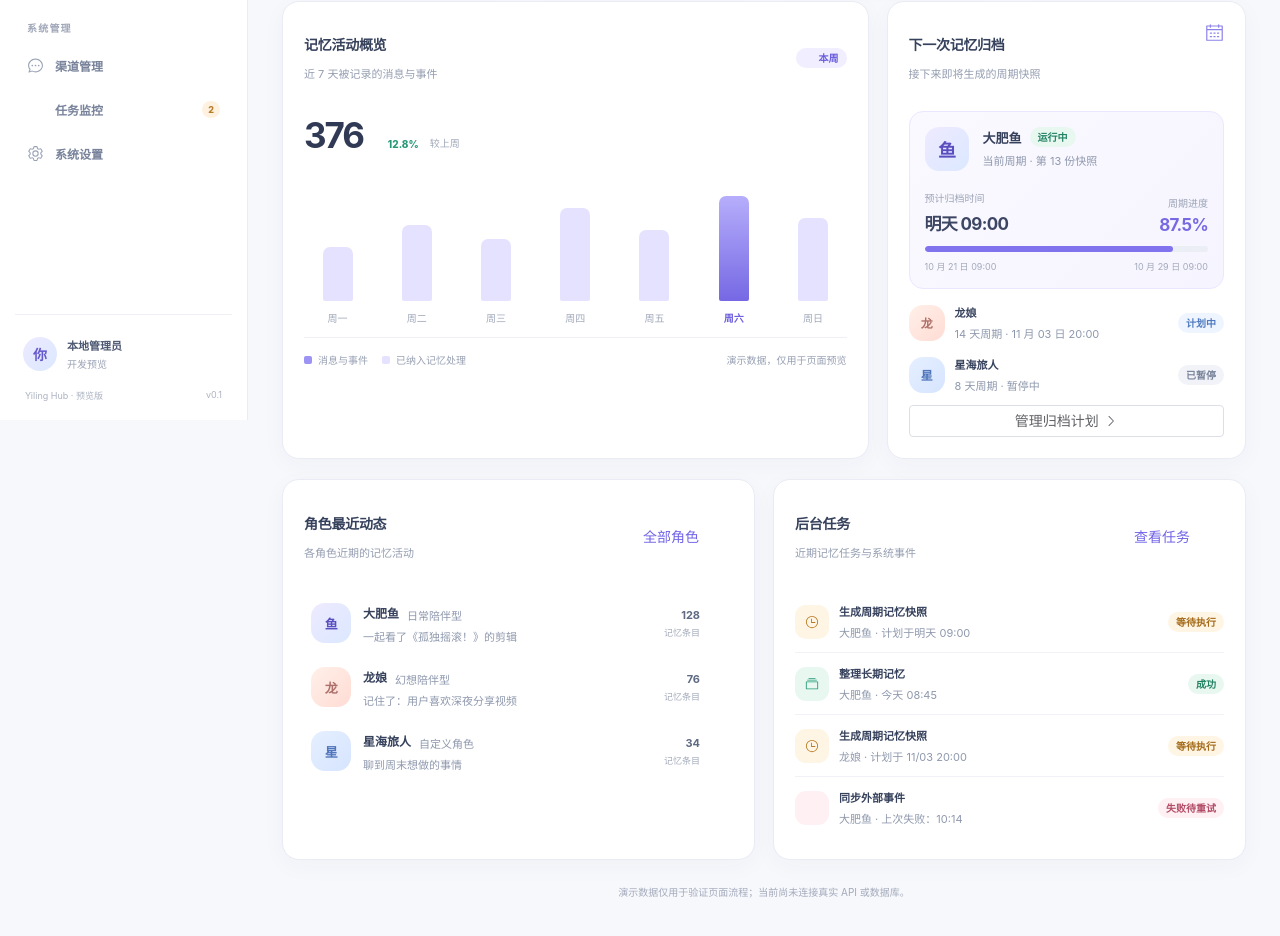
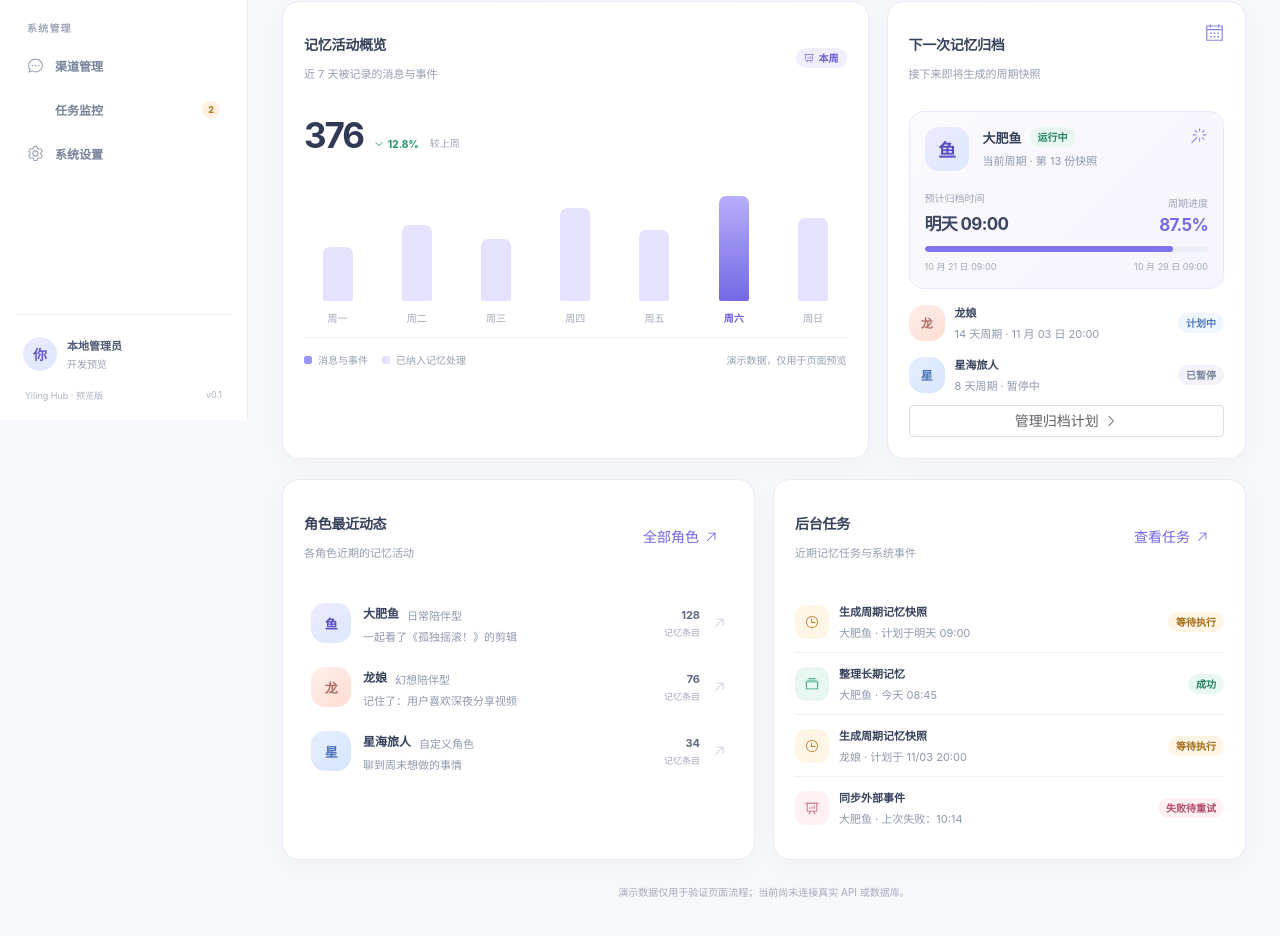
Before and after one commit to is0612/yiling-hub, a Nuxt app: page / in a window 1280 px wide. Shown: the part 380-1316 px from the top of the page. Built offline with nearby package versions, Linux system fonts and the light colour scheme.

Commit message:
修复 Element Plus 图标引用

```diff
--- a/app/pages/index.vue
+++ b/app/pages/index.vue
@@ -1,5 +1,5 @@
 <script setup lang="ts">
-import { Activity, ArrowDownRight, ArrowRight, ArrowUpRight, Brain, Calendar, Clock, Files, Sparkles, User } from "@element-plus/icons-vue";
+import { DataAnalysis, ArrowDown, ArrowRight, TopRight, Cpu, Calendar, Clock, Files, MagicStick, User } from "@element-plus/icons-vue";
 import { ElMessage } from "element-plus";
 import { initialCharacters, initialTasks, initialTimeline } from "~/utils/mock-data";
 
@@ -30,11 +30,11 @@ const taskTone: Record<string, string> = { 成功: "green", 等待执行: "amber
       <section class="surface panel">
         <div class="panel-title-row">
           <SectionTitle title="记忆活动概览" description="近 7 天被记录的消息与事件" />
-          <span class="pill pill-purple"><el-icon><Activity /></el-icon>本周</span>
+          <span class="pill pill-purple"><el-icon><DataAnalysis /></el-icon>本周</span>
         </div>
         <div style="display:flex;align-items:flex-end;gap:11px;margin-top:24px">
           <strong style="font-size:35px;line-height:1;letter-spacing:-.06em;color:#303a55">376</strong>
-          <span style="display:flex;align-items:center;gap:4px;margin-bottom:3px;color:#279877;font-size:10px;font-weight:800"><el-icon><ArrowDownRight /></el-icon>12.8%</span>
+          <span style="display:flex;align-items:center;gap:4px;margin-bottom:3px;color:#279877;font-size:10px;font-weight:800"><el-icon><ArrowDown /></el-icon>12.8%</span>
           <span style="margin-bottom:3px;color:#a0a8b8;font-size:10px">较上周</span>
         </div>
         <div class="week-chart">
@@ -57,7 +57,7 @@ const taskTone: Record<string, string> = { 成功: "green", 等待执行: "amber
               <div class="character-name-row"><span class="character-name" style="font-size:13px">大肥鱼</span><span class="pill pill-green">运行中</span></div>
               <div class="character-alias">当前周期 · 第 13 份快照</div>
             </div>
-            <el-icon style="font-size:18px;color:#948af0"><Sparkles /></el-icon>
+            <el-icon style="font-size:18px;color:#948af0"><MagicStick /></el-icon>
           </div>
           <div class="next-snapshot-stats">
             <div><div class="muted-note">预计归档时间</div><strong>明天 09:00</strong></div>
@@ -77,22 +77,22 @@ const taskTone: Record<string, string> = { 成功: "green", 等待执行: "amber
 
     <div class="panel-grid equal">
       <section class="surface panel">
-        <div class="panel-title-row"><SectionTitle title="角色最近动态" description="各角色近期的记忆活动" /><el-button text type="primary" @click="navigateTo('/characters')">全部角色<el-icon class="el-icon--right"><ArrowUpRight /></el-icon></el-button></div>
+        <div class="panel-title-row"><SectionTitle title="角色最近动态" description="各角色近期的记忆活动" /><el-button text type="primary" @click="navigateTo('/characters')">全部角色<el-icon class="el-icon--right"><TopRight /></el-icon></el-button></div>
         <div class="section-content">
           <NuxtLink v-for="(character, index) in characters" :key="character.id" :to="'/characters/' + character.id" class="activity-row">
             <div class="avatar" :class="'avatar-' + character.avatarTone" style="width:40px;height:40px;font-size:13px">{{ character.avatar }}</div>
             <div class="character-info"><div class="character-name-row"><span class="character-name" style="font-size:12px">{{ character.name }}</span><span class="character-alias">{{ character.alias }}</span></div><div class="character-alias activity-snippet">{{ timeline[index % timeline.length]?.title }}</div></div>
             <div class="activity-count"><strong>{{ character.memoryCount }}</strong><span>记忆条目</span></div>
-            <el-icon class="activity-chevron"><ArrowUpRight /></el-icon>
+            <el-icon class="activity-chevron"><TopRight /></el-icon>
           </NuxtLink>
         </div>
       </section>
 
       <section class="surface panel">
-        <div class="panel-title-row"><SectionTitle title="后台任务" description="近期记忆任务与系统事件" /><el-button text type="primary" @click="navigateTo('/tasks')">查看任务<el-icon class="el-icon--right"><ArrowUpRight /></el-icon></el-button></div>
+        <div class="panel-title-row"><SectionTitle title="后台任务" description="近期记忆任务与系统事件" /><el-button text type="primary" @click="navigateTo('/tasks')">查看任务<el-icon class="el-icon--right"><TopRight /></el-icon></el-button></div>
         <div class="section-content">
           <div v-for="task in tasks.slice(0, 4)" :key="task.id" class="task-row">
-            <div class="task-symbol" :class="task.tone"><el-icon><component :is="task.status === '成功' ? Files : task.status === '失败待重试' ? Activity : Clock" /></el-icon></div>
+            <div class="task-symbol" :class="task.tone"><el-icon><component :is="task.status === '成功' ? Files : task.status === '失败待重试' ? DataAnalysis : Clock" /></el-icon></div>
             <div class="character-info"><div class="character-name" style="font-size:11px">{{ task.name }}</div><div class="character-alias">{{ task.character }} · {{ task.time }}</div></div>
             <span class="pill" :class="'pill-' + taskTone[task.status]">{{ task.status }}</span>
           </div>
```
